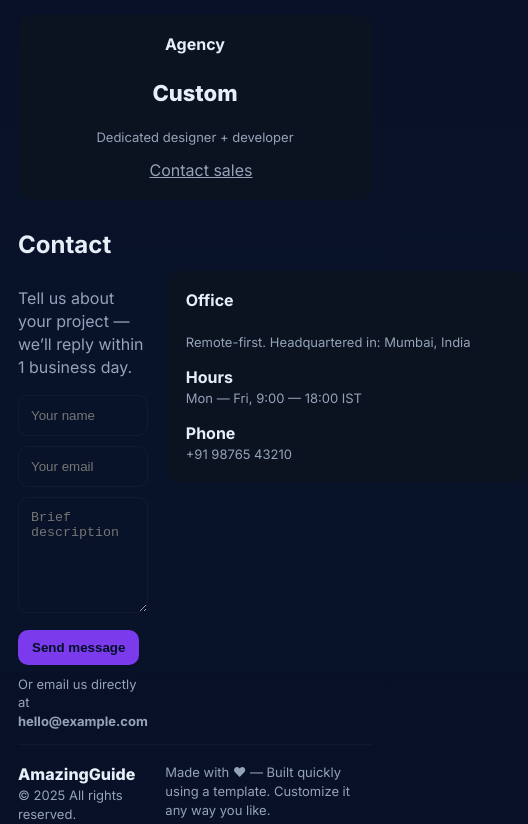
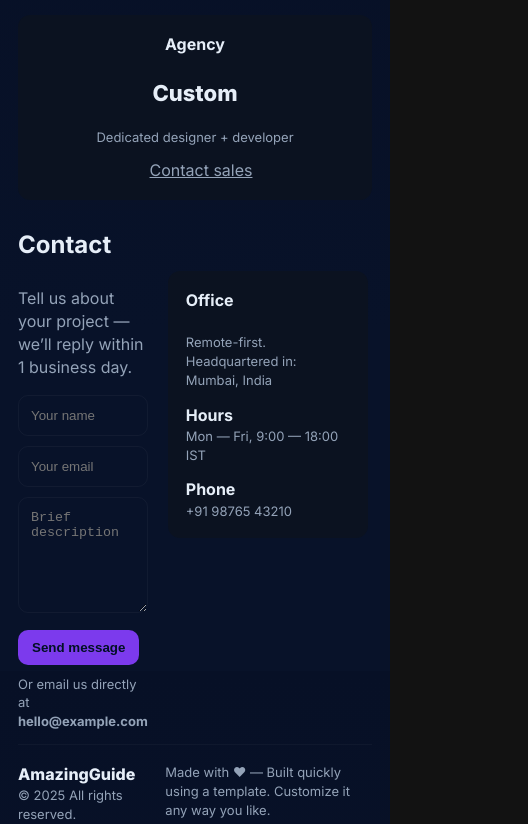
Before and after one commit to thakurharshsingh914027-del/urbantech-solutions, a plain HTML site: page index.html in a window 390 px wide. Shown: the part 2705-3529 px from the top of the page, 528 px wide, since content can reach past the window. Drawn offline with Linux system fonts and the light colour scheme.

```diff
--- a/index.html
+++ b/index.html
@@ -246,7 +246,7 @@
             <p class="small muted" style="margin-top:10px">Or email us directly at <strong>hello@example.com</strong></p>
           </div>
 
-          <aside style="background:var(--card);padding:18px;border-radius:12px">
+          <aside style="background:var(--card);padding:18px;border-radius:12px;width:200px">
             <h4 style="margin-top:0">Office</h4>
             <div class="small muted">Remote-first. Headquartered in: Mumbai, India</div>
             <div style="margin-top:14px">
```
